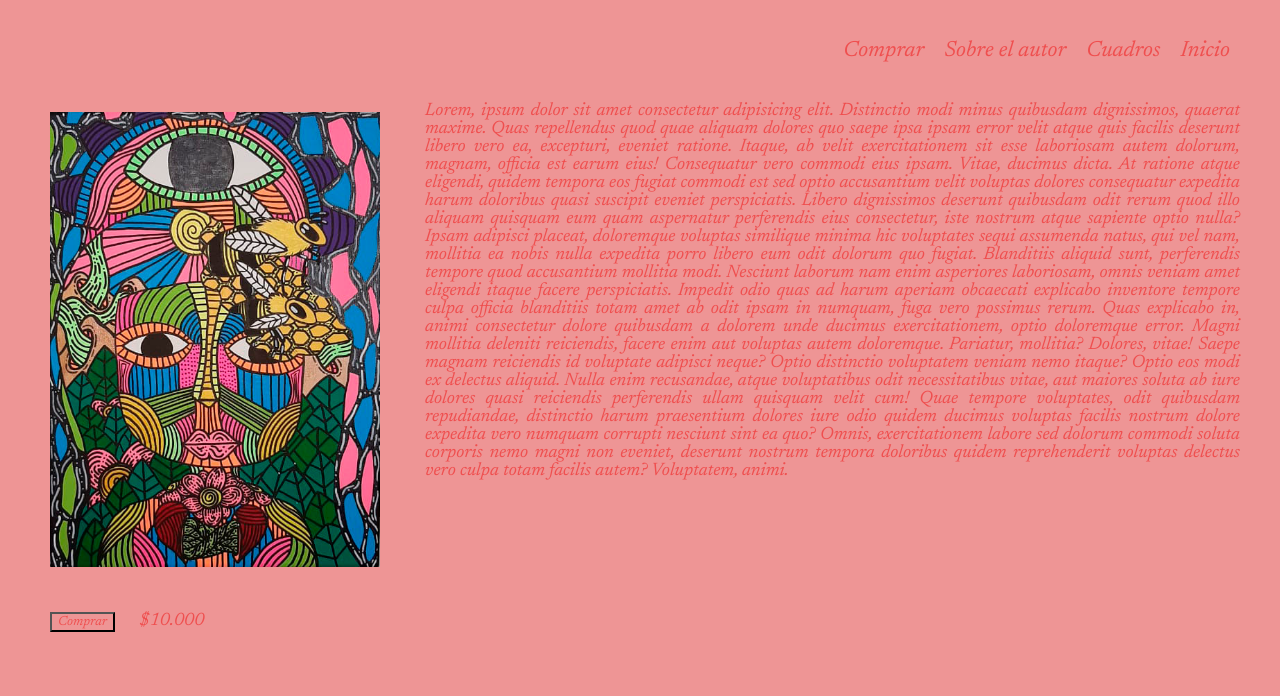
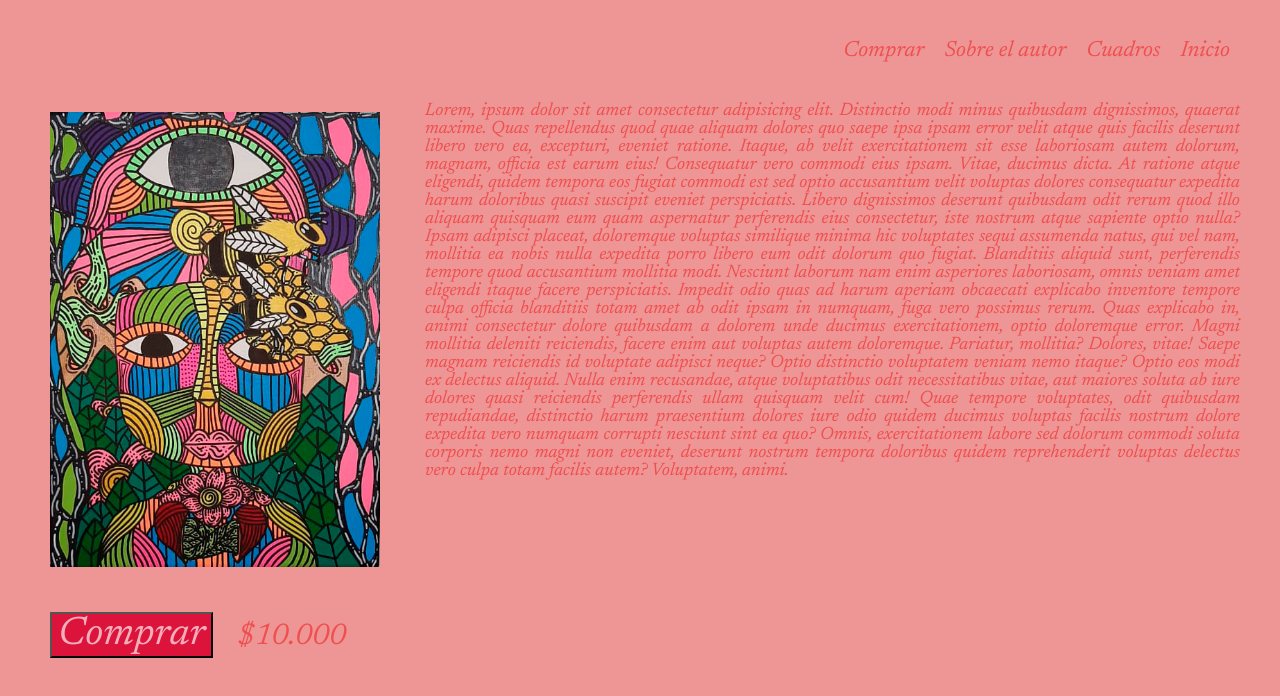
Before and after one commit to ABTones/Dise-oDeInterfaz2021Ejemplo1, a plain HTML site: page index.html in a window 1280 px wide. Drawn offline with Linux system fonts and the light colour scheme.

Commit message:
Add files via upload

```diff
--- a/css/main.css
+++ b/css/main.css
@@ -36,3 +36,14 @@
     display: inline;
     float: right;
 }
+
+.boton{
+    background-color: crimson;
+    color: rgb(243, 174, 188);
+    font-size: 40px;
+    text-align:center;
+}
+
+.precio{
+    font-size: 30px;
+}
```
